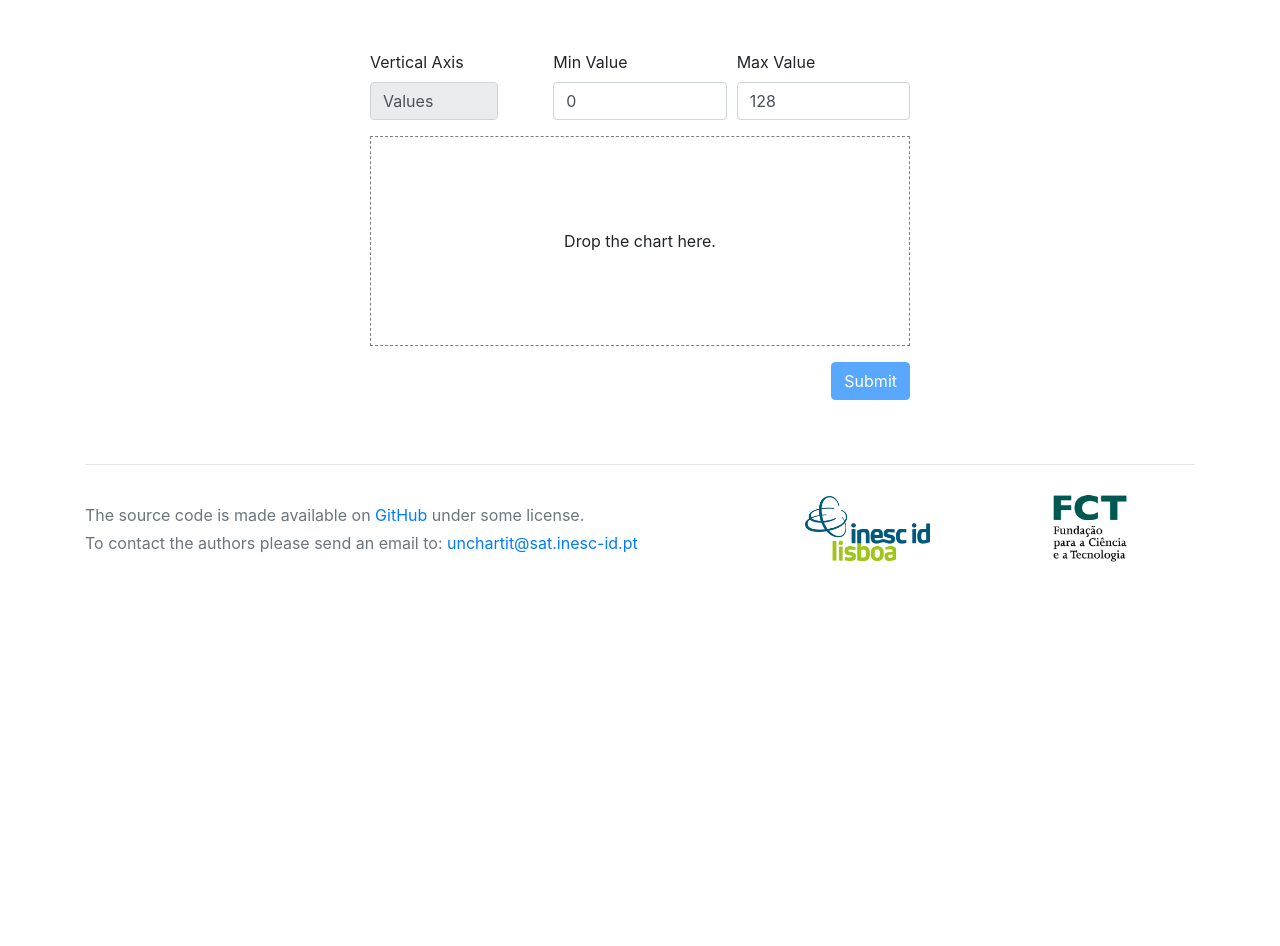
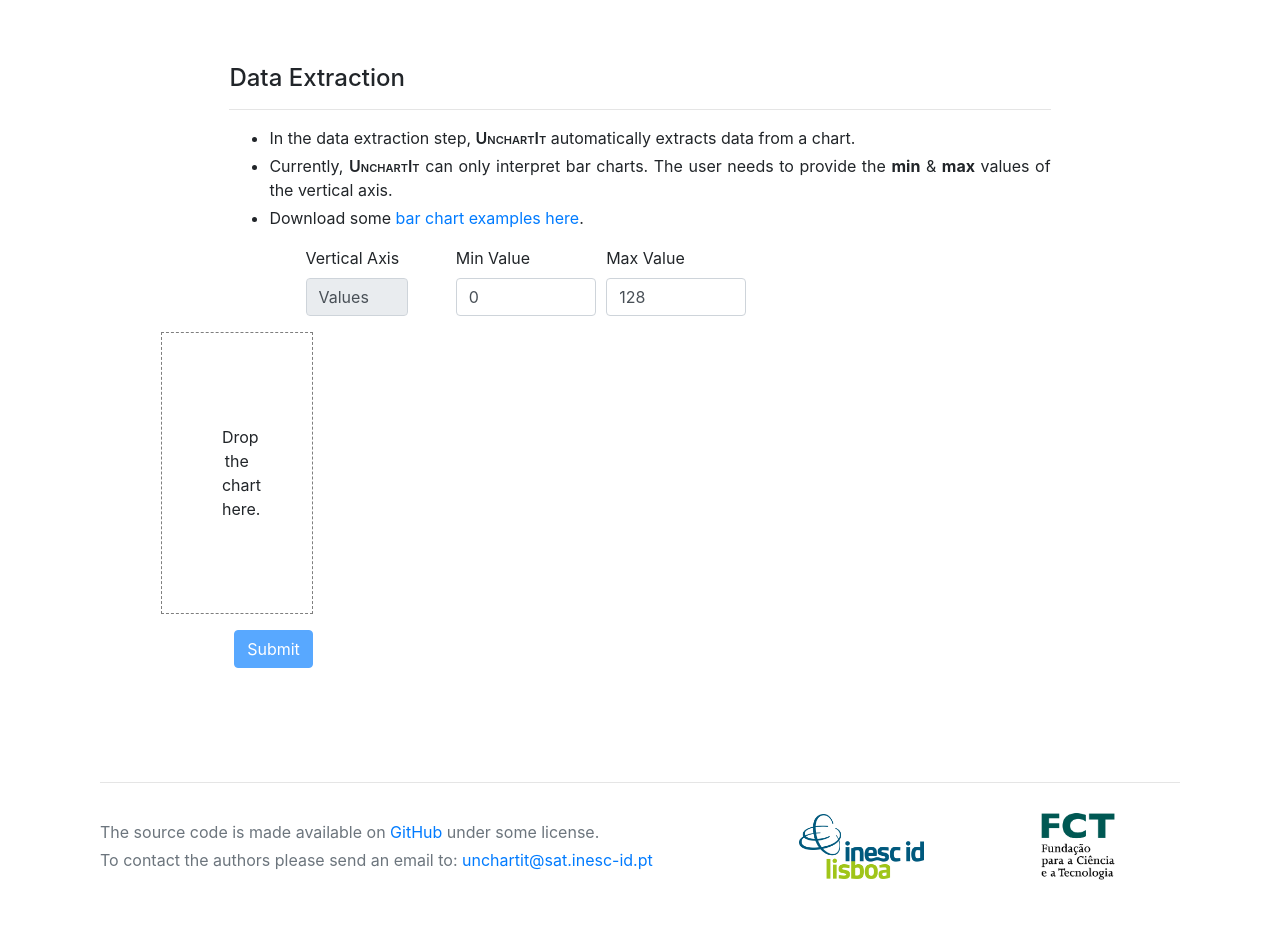
Before and after one commit to danieltrt/UnchartIt, a Django app: page /data/ in a window 1280 px wide. Shown: the part 56-1002 px from the top of the page. Before the commit the page ends 618 px from the top, so only its background shows below. Run offline with Django 3.2, Linux system fonts and the light colour scheme; some libraries are stand-ins or nearby versions.

Commit message:
Add information to each component

```diff
--- a/web/data/templates/data.html
+++ b/web/data/templates/data.html
@@ -19,6 +19,18 @@
     .dz-progress {
         /* progress bar covers file name */
         display: none !important;
+    }
+
+    @media (min-width: 768px) {
+        #rude {
+            width: 70%;
+        }
+    }
+
+    @media (min-width: 1920px) {
+        #rude {
+            width: 70%;
+        }
     }
 
 </style>
@@ -66,8 +78,28 @@
 </script>
 
 
+<div class="jumbotron" style="margin-bottom: 0px; padding-bottom: 0px; background-color: white !important;">
+    <div class="container-fluid" id="rude">
+        <h4 style="font-weight: 500;">Data Extraction</h4>
+        <hr>
+        <ul>
+            <li style="font-size: 100%; text-align: justify" class="mt-1"> In the data extraction step,
+                <span style="font-variant: small-caps; font-weight: 600">UnchartIt</span> automatically extracts data from a chart.
+            </li>
+            <li style="font-size: 100%; text-align: justify" class="mt-1">
+                Currently, <span style="font-variant: small-caps; font-weight: 600">UnchartIt</span> can only interpret bar charts.
+                The user needs to provide the <b>min</b> & <b>max</b> values of the vertical axis.
+            </li>
+            <li style="font-size: 100%; text-align: justify" class="mt-1">
+                Download some <a href="">bar chart examples here</a>.
+            </li>
+        </ul>
+    </div>
+</div>
+
+
 <div class="container">
-    <div style="padding-bottom: 50px" class="row"></div>
+    <div style="padding-bottom: 50px" class="row">
     <div class="row">
         <div class="col-md-3"></div>
         <div class="col-md-6">
```
Also changed, not shown: web/dist/templates/distinguisher.html (+36 -1 lines).
